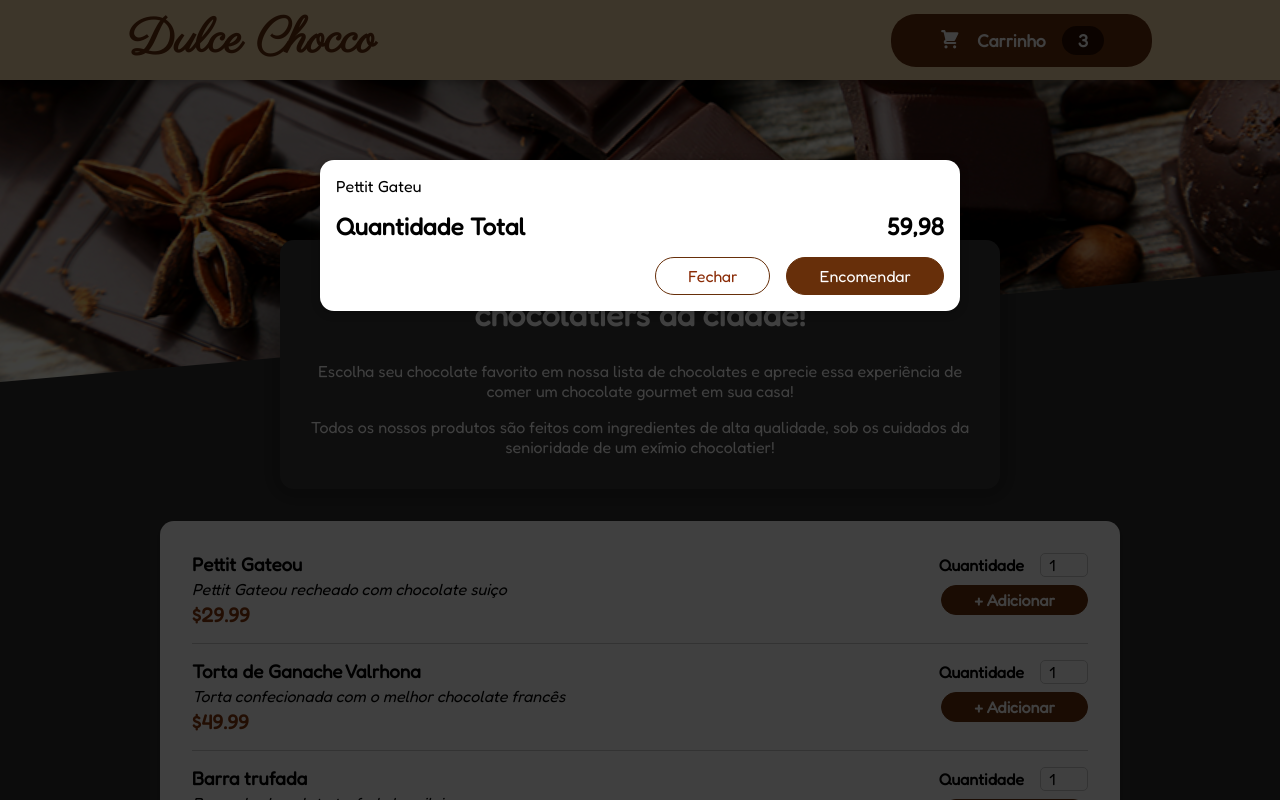
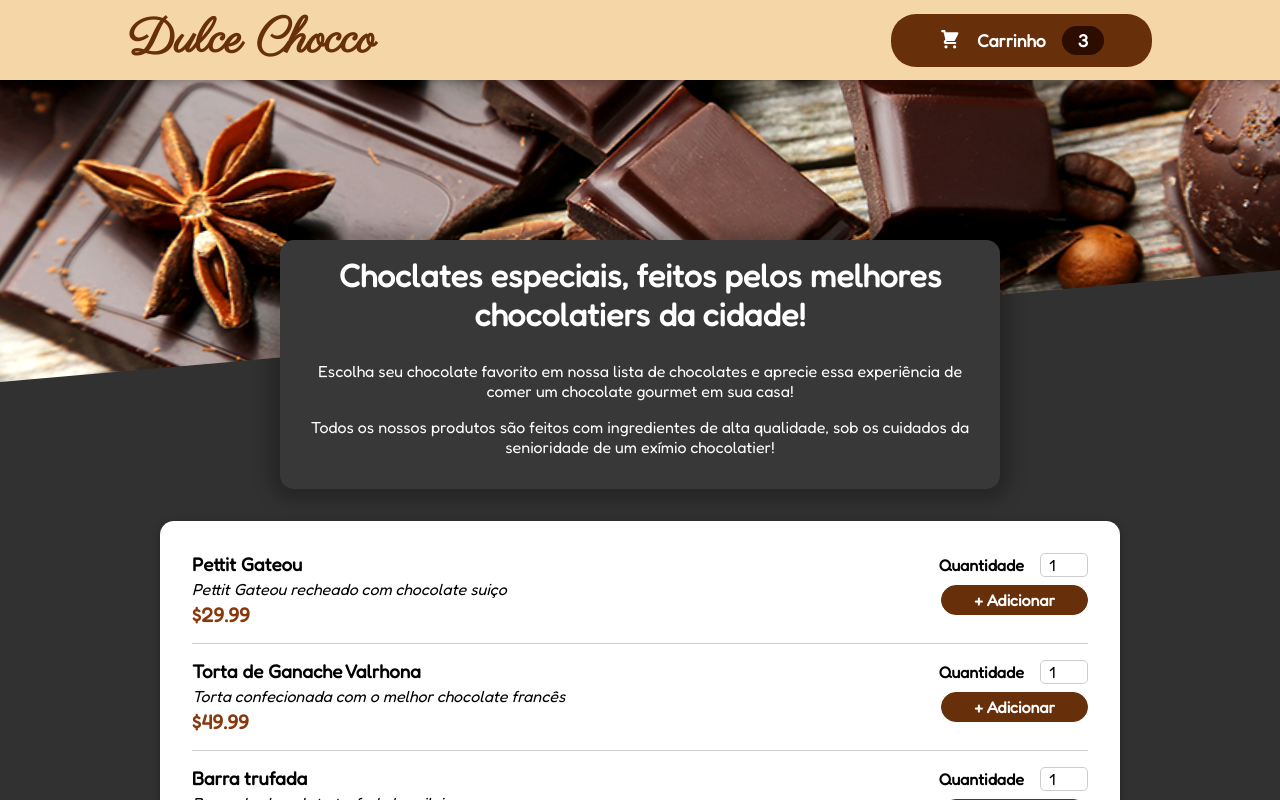
Before and after one commit to gabezrodz/dulce-chocco, a React (Create React App) app: page / in a window 1280 px wide. Shown: the top 800 px of the page. Built offline with nearby package versions, Linux system fonts and the light colour scheme.

Commit message:
Feat: adicionado ações de fechar/abrir no modal

```diff
--- a/src/App.js
+++ b/src/App.js
@@ -3,13 +3,24 @@ import Header from "./components/Layout/Header/Header";
 import Wrapper from "./components/Helpers/Wrapper";
 import ChocolatesList from "./components/Layout/Chocolates/ChocolatesList";
 import Cart from "./components/Layout/Cart/Cart";
+import { useState } from "react";
 
 function App() {
+  const [cartDisplay, setCartDisplay] = useState(false);
+
+  const displayCartHandler = () => {
+    setCartDisplay(true);
+  };
+
+  const hideCartHandler = () => {
+    setCartDisplay(false);
+  };
+
   return (
     <Wrapper>
-      <Header />
+     {cartDisplay && <Cart onHideCart={hideCartHandler} />}
+      <Header onDisplayCart={displayCartHandler}/>
       <main>
-        <Cart />
         <ChocolatesList />
       </main>
     </Wrapper>
--- a/src/components/Layout/Cart/Cart.js
+++ b/src/components/Layout/Cart/Cart.js
@@ -13,14 +13,16 @@ const Cart = (props) => {
   );
 
   return (
-    <Modal>
+    <Modal  onHideCart={props.onHideCart}>
       {cartItems}
       <Total>
         <span>Quantidade Total</span>
         <span>59,98</span>
       </Total>
       <Actions>
-        <button className="button--alt">Fechar</button>
+        <button
+        onClick={props.onHideCart}
+        className="button--alt">Fechar</button>
         <button className="button">Encomendar</button>
       </Actions>
     </Modal>
--- a/src/components/Layout/Cart/CartFeatures/CartButton.js
+++ b/src/components/Layout/Cart/CartFeatures/CartButton.js
@@ -2,7 +2,7 @@ import { CartButton,Icon,Badge } from "./Style";
 import CartIcon from "./CartIcon";
 const HeadderCartButton = (props) => {
   return (
-    <CartButton>
+    <CartButton onClick={props.onClick}>
       <Icon>
         <CartIcon />
       </Icon>
--- a/src/components/Layout/Header/Header.js
+++ b/src/components/Layout/Header/Header.js
@@ -8,7 +8,7 @@ const Header = (props) => {
     <Wrapper>
       <HeaderStyled>
         <h1>Dulce Chocco</h1>
-        <HeadderCartButton />
+        <HeadderCartButton onClick={props.onDisplayCart} />
       </HeaderStyled>
       <MainImage>
         <img src={bannerChocolate} alt="Banner de chocolates deliciosos!" />
--- a/src/components/Shared/Modal/Modal.js
+++ b/src/components/Shared/Modal/Modal.js
@@ -3,7 +3,7 @@ import ReactDom from "react-dom";
 import Wrapper from "../../Helpers/Wrapper";
 
 const Overlay = (props) => {
-  return <OverlayStyled></OverlayStyled>;
+  return <OverlayStyled onClick={props.onHideCart}/>;
 };
 
 const ModalOverlay = (props) => {
@@ -18,7 +18,7 @@ const portal = document.getElementById("overlays");
 const Modal = (props) => {
   return (
     <Wrapper>
-      {ReactDom.createPortal(<Overlay />, portal)}
+      {ReactDom.createPortal(<Overlay  onHideCart={props.onHideCart} />, portal)}
       {ReactDom.createPortal(
         <ModalOverlay>{props.children}</ModalOverlay>,
         portal
```
